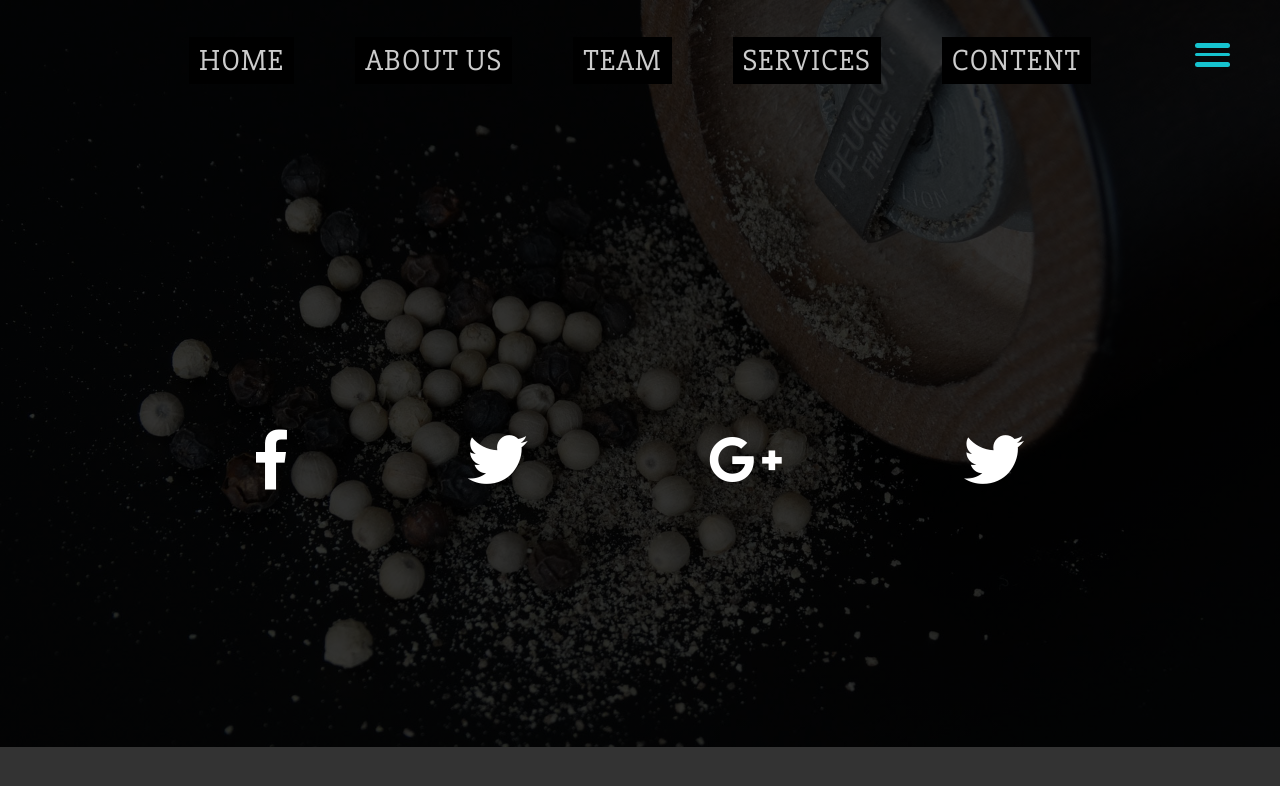
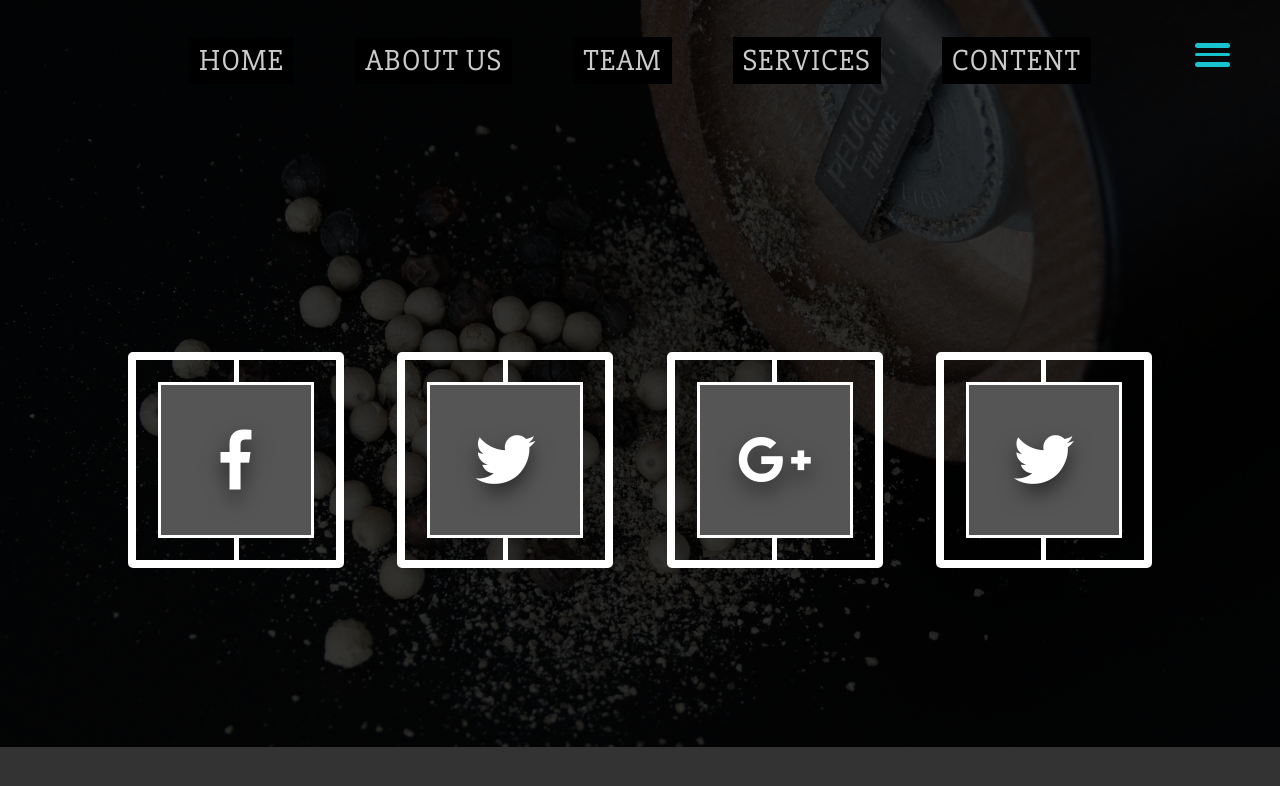
Before and after one commit to luciussulla/CSS-3D-Hamburger, a plain HTML site: page index.html in a window 1280 px wide. Drawn offline with Linux system fonts and the light colour scheme.

Commit message:
add sliding background to social icons

```diff
--- a/style.css
+++ b/style.css
@@ -191,6 +191,7 @@
   height: 85vh;
   position: fixed;
   bottom: 0;
+
 }
 
 .icons {
@@ -200,11 +201,109 @@
   transform: translate(-50%, -50%);
   list-style: none;
   display: flex;
-  width: 60%;
+  width: 80%;
   justify-content: space-between;
+}
+
+.icon-item {
+  /* 3D- effect */
+  perspective: 1000px;
+}
+
+.icon-link {
+  display: block;
+  width: 200px;
+  height: 200px;
+  border: 8px solid #fff;
+  border-radius: 5px;
+  text-decoration: none;
+
+  display: flex;
+  justify-content: center;
+  align-items: center;
+
+  /* 3D effect */
+  transform-style: preserve-3d;
+  transition: transform .5s ease;
+}
+
+.icon-link:hover {
+  transform: rotateY(35deg);
+}
+
+.icon-link::before {
+  content: '';
+  height: 24px;
+  width: 5px;
+  background-color: white;
+  position: absolute;
+  top: 0;
+}
+
+.icon-link::after {
+  content: '';
+  height: 24px;
+  width: 5px;
+  background-color: white;
+  position: absolute;
+  bottom: 0;
 }
 
 .icon-link i {
   color: white;
-  font-sizE: 60px;
+  font-size: 60px;
+  width: 150px;
+  height: 150px;
+  /* here we use flex box to manipulate content of i tag (the icon) */
+  display: flex;
+  justify-content: center;
+  align-items: center;
+
+  background-color: #555;
+  border: 3px solid #fff;
+  text-shadow: 0 10px 20px rgba(0,0,0,.5);
+  overflow: hidden;
+
+  transition: all .5s ease;
+  position: relative;
 }
+
+.icon-link:hover i {
+  transform: rotateY(-70deg);
+  text-shadow: 10px 10px 20px rgba(0,0,0,.5);
+}
+
+.icon-link i::after {
+  content: '';
+  height: 100%;
+  width: 100%;
+
+  position: absolute;
+  top: -130%;
+  right: -130%;
+  border-radius: 50%;
+  transition: all .3s ease;
+  z-index: -1;
+}
+
+.icon-link:hover i::after {
+  top: 0;
+  right: 0;
+  border-radius: 0%;
+}
+
+.icons-item:nth-child(1) .icon-link i::after {
+  background-color: #55acee;
+}
+
+.icons-item:nth-child(2) .icon-link i::after {
+  background-color: #cd201f;
+}
+
+.icons-item:nth-child(3) .icon-link i::after {
+  background-color: #55acee;
+}
+
+.icons-item:nth-child(4) .icon-link i::after {
+  background-color: #dd4bc9;
+}
```
Also changed, not shown: index.html (line endings or trailing spaces).
